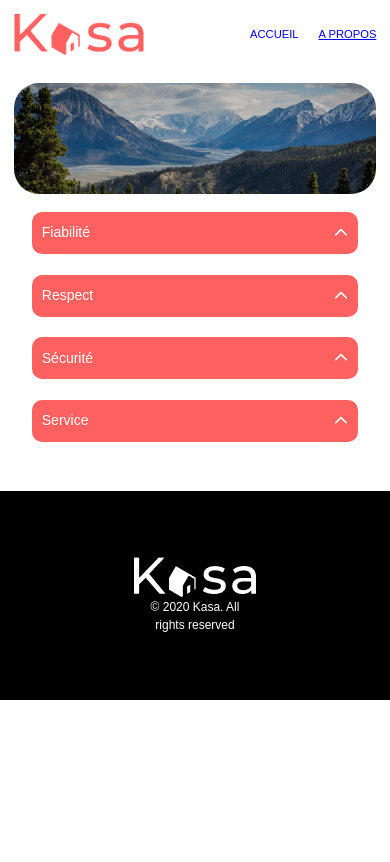
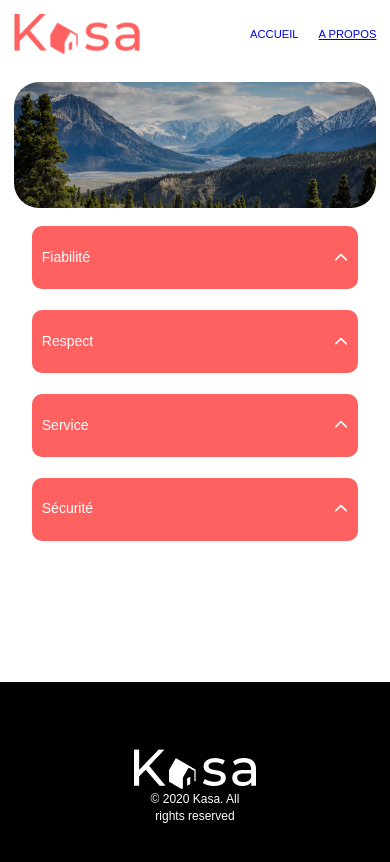
Before and after one commit to beseb/Kasa, a React (Vite) app: page /About in a window 390 px wide. Shown: the top 862 px of the page. Built offline with nearby package versions, Linux system fonts and the light colour scheme.

Commit message:
fixed animation transition on collapse & fixed white space beneath footer

```diff
--- a/public/data/about.json
+++ b/public/data/about.json
@@ -8,11 +8,11 @@
         "content": "La bienveillance fait partie des valeurs fondatrices de Kasa. Tout comportement discriminatoire ou perturbation du voisinage entraînera une exclusion de notre plateforme."
     },
     {
+        "title": "Service",
+        "content": "Nos équipes se tiennent à votre disposition pour vous fournir une expérience parfaite. N'hésitez pas à nous contacter si vous avez la moindre question."
+    },
+    {
         "title": "Sécurité",
         "content": "La sécurité est la priorité de Kasa. Aussi bien pour nos hôtes que pour les voyageurs, chaque logement correspond aux critères de sécurité établis par nos services. En laissant une note aussi bien à l'hôtel qu'au locataire, cela permet à nos équipes de vérifier que les standards sont bien respectés. Nous organisons également des ateliers sur la sécurité domestique pour nos hôtes."
-    },
-    {
-        "title": "Service",
-        "content": "Nos équipes se tiennent à votre disposition pour vous fournir une expérience parfaite. N'hésitez pas à nous contacter si vous avez la moindre question."
     }
 ]
--- a/src/components/Collapse.jsx
+++ b/src/components/Collapse.jsx
@@ -19,7 +19,7 @@ function Collapse({ title, content }) {
             icon={faChevronUp}
             style={{
               transform: isOpen ? 'rotate(-180deg)' : 'rotate(0deg)',
-              transition: 'all 0.7s ease',
+              transition: 'all 0.3s ease',
             }}
           />
         </div>
@@ -43,7 +43,7 @@ function Collapse({ title, content }) {
           {title}
           <FontAwesomeIcon
             icon={faChevronUp}
-            style={{ transform: isOpen ? 'rotate(-180deg)' : 'rotate(0deg)',transition: 'all 0.7s ease' }}
+            style={{ transform: isOpen ? 'rotate(-180deg)' : 'rotate(0deg)',transition: 'all 0.3s ease' }}
           />
         </div>
         <div className={isOpen ? 'content open' : 'content'}>{content}</div>
--- a/src/pages/About.jsx
+++ b/src/pages/About.jsx
@@ -10,8 +10,9 @@ function About() {
   const datas = AboutDatas
 
   return (
-    <div id="main">
-      <Banner page="about" />
+    <div id="main" >
+      <div id="container_about_page">
+        <Banner page="about" id="banner_about_page"/>
         <div className="collapses__section" id="collapses_about_page">
           {datas.map((data, index) => (
             <Collapse
@@ -23,6 +24,7 @@ function About() {
           ))}
       </div>
       </div>
+    </div>
   )
 }
 
--- a/src/style/components/banner.scss
+++ b/src/style/components/banner.scss
@@ -44,7 +44,8 @@
 
 @media screen and (max-width: 768px) {
   .banner {
-    height: 111px;
+    height: 15vh;
+    // margin: 5vh 0vh;
 
     .banner__text {
       @include h1_mixin(white, 'mobile');
--- a/src/style/components/collapse.scss
+++ b/src/style/components/collapse.scss
@@ -24,6 +24,7 @@
     font-size: 24px;
     @media screen and (max-width: 768px) {
       font-size: 14px;
+      height: $collapse_header-height*1.5;
     }
   }
   & .content {
@@ -32,7 +33,7 @@
     border-radius: 10px;
     height: 0;
     opacity: 0;
-    transition: all 1s ease;
+    transition: all 0.3s ease;
     position: relative;
     top: -$collapse_header-height;
     padding-left: 10px;
@@ -47,18 +48,18 @@
     &.open {
 
       font-size: 1em;
-      height: auto;
-      min-height: 160px;
+      // height: auto;
+      min-height: fit-content;
       padding-top: $collapse_header-height * 1.02;
       padding-left: 1em;
       padding-right: 1em;
       padding-bottom: 1em;
       opacity: 1;
-      transition: all 1s ease;
+      transition: all 0.3s ease;
 
       @media screen and (max-width:768px) {
         padding-top: 2em;
-        min-height: 0;
+        min-height: fit-content;
       }
     }
   }
--- a/src/style/layout/header.scss
+++ b/src/style/layout/header.scss
@@ -38,7 +38,7 @@
     }
     .header__logo--mobile {
       display: block;
-      width: 130px;
+      width: 20vh;
       margin: 0px;
     }
     .header__links {
@@ -55,12 +55,21 @@
   @media screen and (max-width: 400px) {
     .header {
       margin: $main_margin--max400px;
+      .header__logo--mobile {
+        width: 15vh;
+      }
     }
   }
   @media screen and (max-width: 375px) {
     .header {
       margin: $main_margin--max375px;
-      padding: 0% 0% 1% 1%;
+      // padding: 0% 0% 1% 1%;
+      .header__links {
+        width: auto;
+        gap: 15px;
+        font-size: 0.7em;
+        flex-wrap: nowrap;
+      }
     }
   }
 }
--- a/src/style/main.scss
+++ b/src/style/main.scss
@@ -14,16 +14,12 @@
 @import 'pages/about.scss';
 
 html {
-  height: 100%;
-  width: auto;
+min-width: 320px;
 }
 body {
-  height: 100%;
 
-  width: auto;
 }
 #main {
-  height: auto;
   overflow: hidden;
   display: flex;
   flex-direction: column;
@@ -38,6 +34,8 @@ body {
   }
   @media screen and (max-width: 768px) {
     margin: $main_margin--mobile;
+    min-height: 70vh;
+
   }
   @media screen and (max-width: 400px) {
     margin: $main_margin--max400px;
@@ -47,23 +45,21 @@ body {
     padding: 0% 0% 1% 1%;
   }
 }
+
 .app-container {
   display: flex;
   flex-direction: column;
   justify-content: space-between;
   min-width: 320px;
-  height: 100%;
+  // height: 100%;
   margin: 0%;
 }
 #root {
   display: flex;
-  flex-direction: column;
+  // flex-direction: column;
   // height: 100%;
+}
 
-  @media screen and (max-width: 768px) {
-    margin-bottom: -400px;
-  }
-}
 * {
   margin: 0px;
   padding: 0px;
--- a/src/style/pages/about.scss
+++ b/src/style/pages/about.scss
@@ -1,6 +1,17 @@
 @import '../variables.scss';
 @import '../mixins.scss';
 
+#container_about_page{
+  display: flex;
+  flex-direction: column;
+  height: fit-content;
+}
 #collapses_about_page {
   margin: 5%;
+  @media screen and (max-width:768px) {
+    height: 100%;
+    display: flex;
+    flex-direction: column;
+    justify-content: space-evenly;
+  }
 }
--- a/src/style/variables.scss
+++ b/src/style/variables.scss
@@ -5,10 +5,10 @@ $primary-font-family: 'Montserrat', sans-serif;
 
 $footer-height: 209px;
 $main_margin--desktop: 1% 9%;
-$main_margin--max950px: 1% 7%;
-$main_margin--max800px:1% 5%;
-$main_margin--mobile: 1% 4%;
+$main_margin--max950px: 5% 7%;
+$main_margin--max800px:4% 5%;
+$main_margin--mobile: 3% 4%;
 $main_margin--max400px: 3.5%;
-$main_margin--max375px: 1%;
+$main_margin--max375px: 3%;
 
 $collapse_header-height: 3em;
```
Lines whose indentation alone changed are shown as unchanged.
